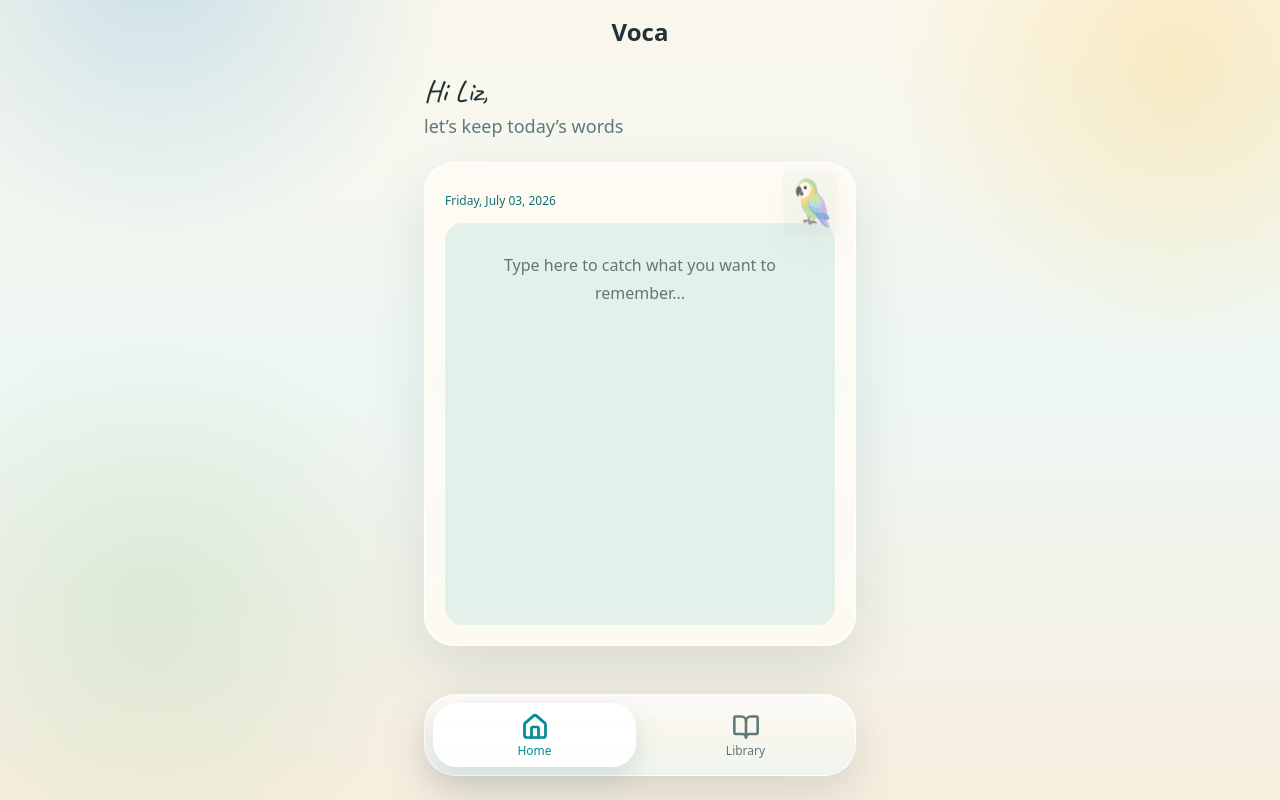
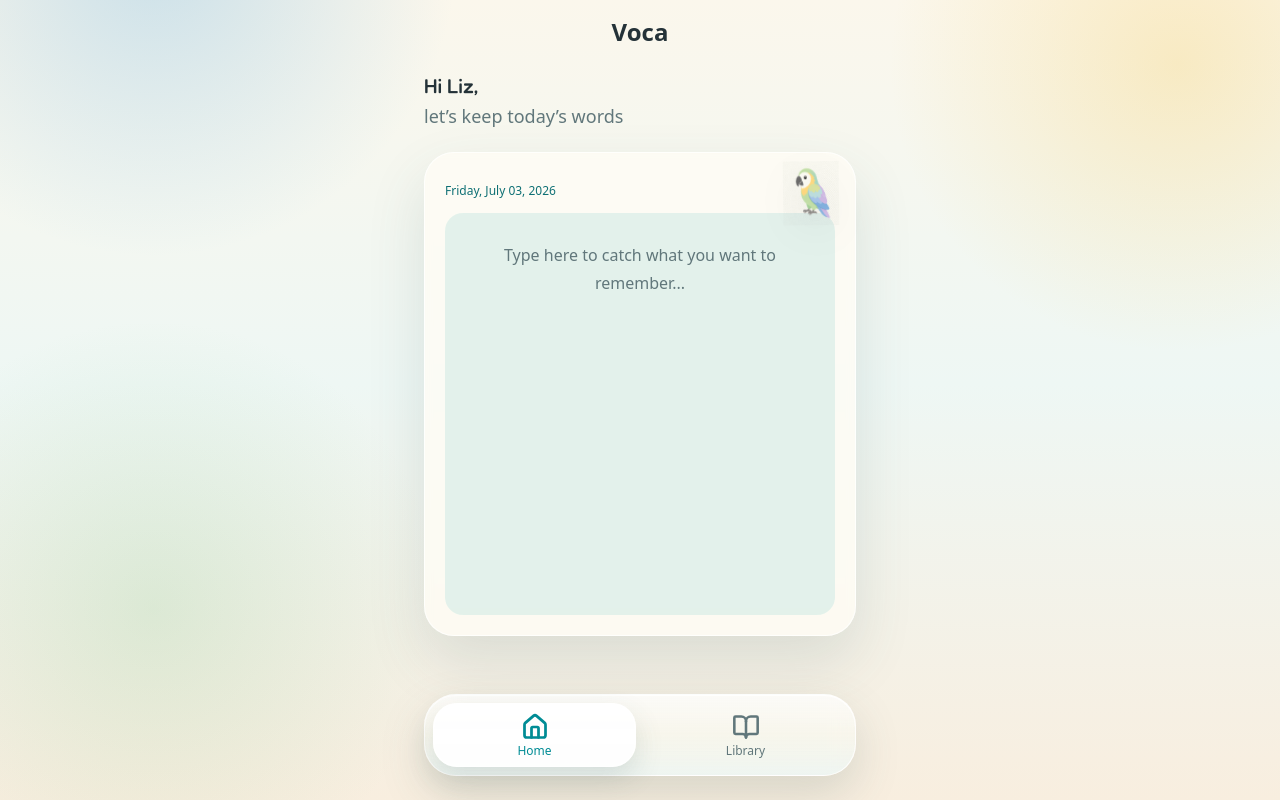
Before and after one commit to Zi0914/voca-app, a Next.js app: page / in a window 1280 px wide. Built offline with nearby package versions, Linux system fonts and the light colour scheme.

Commit message:
Switch greeting to Fredoka

```diff
--- a/app/components/home-capture-card.tsx
+++ b/app/components/home-capture-card.tsx
@@ -20,7 +20,7 @@ export default function HomeCaptureCard({ note, onOpenNote }: Props) {
   return (
     <section className="flex flex-1 flex-col gap-6">
       <div className="space-y-2">
-        <p className="font-lingiHand text-[30px] font-medium leading-none text-[#243238]">Hi Liz,</p>
+        <p className="font-lingiGreeting text-[20px] font-medium leading-none text-[#243238]">Hi Liz,</p>
         <p className="text-[18px] leading-[24px] text-[#61777B]">let’s keep today’s words</p>
       </div>
 
--- a/app/globals.css
+++ b/app/globals.css
@@ -86,8 +86,8 @@ main {
   font-family: var(--font-lingi-display);
 }
 
-.font-lingiHand {
-  font-family: var(--font-lingi-hand);
+.font-lingiGreeting {
+  font-family: var(--font-lingi-greeting);
 }
 
 .shadow-lingi {
--- a/app/layout.tsx
+++ b/app/layout.tsx
@@ -1,11 +1,11 @@
 import type { Metadata } from 'next';
-import { Caveat } from 'next/font/google';
+import { Fredoka } from 'next/font/google';
 import './globals.css';
 
-const caveat = Caveat({
+const fredoka = Fredoka({
   subsets: ['latin'],
   weight: '500',
-  variable: '--font-lingi-hand',
+  variable: '--font-lingi-greeting',
 });
 
 export const metadata: Metadata = {
@@ -15,7 +15,7 @@ export const metadata: Metadata = {
 
 export default function RootLayout({ children }: { children: React.ReactNode }) {
   return (
-    <html lang="en" className={caveat.variable}>
+    <html lang="en" className={fredoka.variable}>
       <body>{children}</body>
     </html>
   );
```
